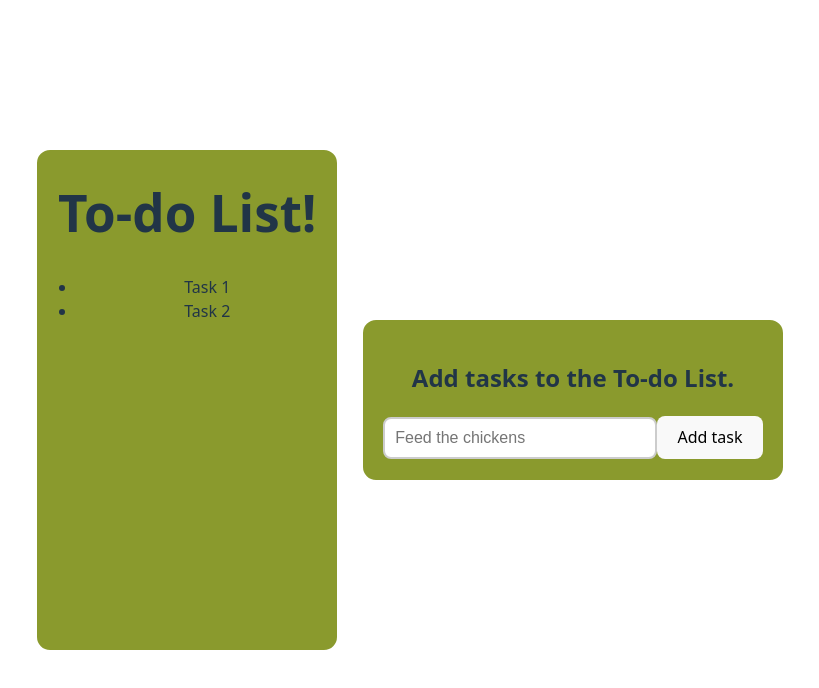
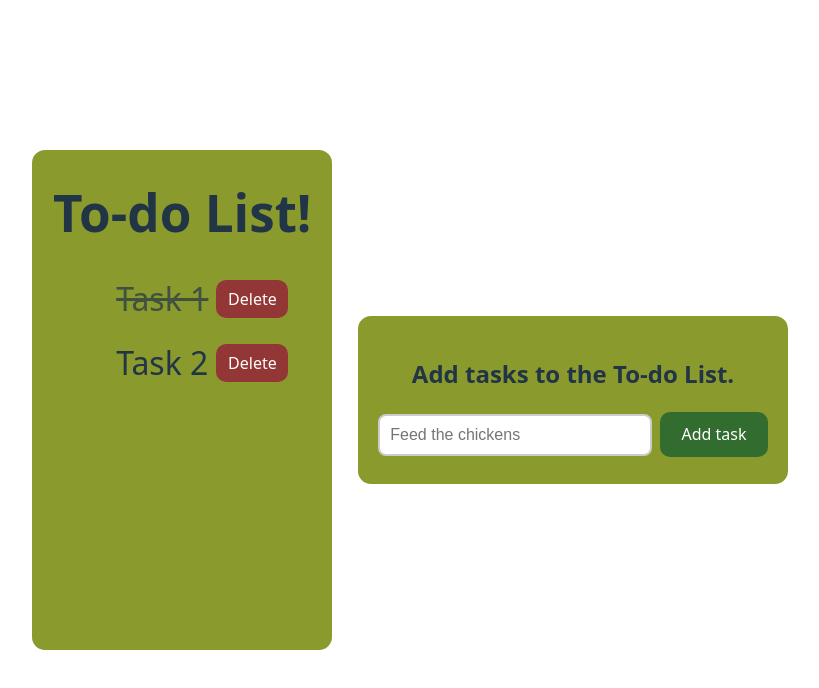
Before and after one commit to SergejNov/To-do-list, a React (Vite) app: page / in a window 1280 px wide. Shown: the top 688 px of the page, without its empty margins (230-1049 px from the left). Built offline with nearby package versions, Linux system fonts and the light colour scheme.

Commit message:
Added functionality, delete button and styling, fixed a lot of bugs during development

```diff
--- a/src/ToDo.css
+++ b/src/ToDo.css
@@ -39,9 +39,87 @@ input {
   outline: none;
   transition: border-color 0.3s, box-shadow 0.3s;
   background-color: white;
+  margin-bottom: 0.5rem;
 }
+
 input:focus {
   border-color: #007bff;
   box-shadow: 0 0 5px rgba(0,123,255,0.5);
   color: black;
 }
+
+.task-text{
+  font-size: 2rem;
+  margin-right: 0.5rem;
+
+}
+
+.input-field{
+  margin-right: 0.5rem;
+}
+
+.task-li{
+  display: flex;
+  flex-direction: row;
+  justify-content: center;
+  align-items: center;
+  margin: 1rem;
+}
+
+
+.add-button {
+    color: rgb(255, 255, 255);
+    background-color: rgb(50, 108, 47);
+    border-radius: 10px;
+
+
+  border: 2px solid transparent;
+  padding: 0.6em 1.2em;
+  font-size: 1em;
+  font-weight: 500;
+  font-family: inherit;
+  cursor: pointer;
+  transition: border-color 0.25s;
+}
+.add-button:hover {
+  /* opacity: 80%; */
+  border-color: greenyellow;
+  box-shadow: 0 0 8px green;
+  color: greenyellow;
+  transition: 300ms;
+
+}
+
+
+.delete-button {
+    color: rgb(255, 255, 255);
+    background-color: rgb(147, 54, 54);
+    border-radius: 10px;
+    display: flex;
+    justify-content: center;
+    align-items: center;
+
+    width: 4.5rem;
+    height: 2.4rem;
+    border: 2px solid transparent;
+    padding: 0.6em 1.2em;
+    font-size: 1em;
+    font-weight: 500;
+    font-family: inherit;
+    cursor: pointer;
+    transition: border-color 0.25s;
+}
+.delete-button:hover {
+  /* opacity: 80%; */
+  border-color: rgb(247, 58, 58);
+  box-shadow: 0 0 8px rgb(240, 82, 82);
+  color: rgb(247, 201, 201);
+  transition: 300ms;
+
+}
+
+.completed-task .task-text{
+  text-decoration: line-through;
+  opacity: 0.7;
+
+}
--- a/src/ToDoList.jsx
+++ b/src/ToDoList.jsx
@@ -4,15 +4,36 @@ import './ToDo.css';
 export default function ToDoList(){
     const [todos, setTodos] = useState([
   { id: 1, text: "Task 1", completed: true },
-  { id: 2, text: "Task 2", completed: false }
-]);
+  { id: 2, text: "Task 2", completed: false },
+])
 
- const [newTodos, setnewTodos] = useState("");
+ const [newTodo, setnewTodo] = useState("");
 
 
  const handleInputChange = (e)=>{
-    setnewTodos(e.target.value);
+    setnewTodo(e.target.value);
 }
+
+ const addTask = ()=> {
+    if(newTodo.trim() !== ''){
+        setTodos([...todos,
+        {id: Date.now(), text: newTodo, completed: false}
+        ])
+        setnewTodo('');
+
+    }
+ }
+
+const toggleComplete = (id)=>{
+    setTodos(todos.map(todo =>
+        todo.id === id ? {...todo, completed: !todo.completed}: todo
+    ))
+}
+
+  const handleDelete = (id)=>{
+    setTodos(todos.filter(todo => todo.id !== id))
+
+  }
 
     return (<>
     <div className='main-container'>
@@ -21,15 +42,17 @@ export default function ToDoList(){
         <ul>
             {
             todos.map((item, id)=>{
-               return <li key={id}>{item.text}</li>
+               return <li key={id} className={`task-li ${item.completed && 'completed-task'}`} > <span onClick={()=> toggleComplete(item.id)} className='task-text'>{item.text}</span>
+               <button className='delete-button' onClick={()=>handleDelete(item.id)}>Delete</button>
+               </li>
             })
             }
         </ul>
     </div>
     <div className='input-container'>
         <h2>Add tasks to the To-do List.</h2>
-        <input type="text" placeholder="Feed the chickens" onChange={handleInputChange} />
-        <button>Add task</button>
+        <input className='input-field' type="text" placeholder="Feed the chickens" value={newTodo} onChange={handleInputChange} />
+        <button className='add-button' onClick={addTask}>Add task</button>
     </div>
     </div>
     </>);
--- a/src/index.css
+++ b/src/index.css
@@ -42,17 +42,16 @@ button {
   font-size: 1em;
   font-weight: 500;
   font-family: inherit;
-  background-color: #1a1a1a;
   cursor: pointer;
   transition: border-color 0.25s;
 }
 button:hover {
   border-color: #646cff;
 }
-button:focus,
+/* button:focus,
 button:focus-visible {
   outline: 4px auto -webkit-focus-ring-color;
-}
+} */
 
 @media (prefers-color-scheme: light) {
   :root {
```
